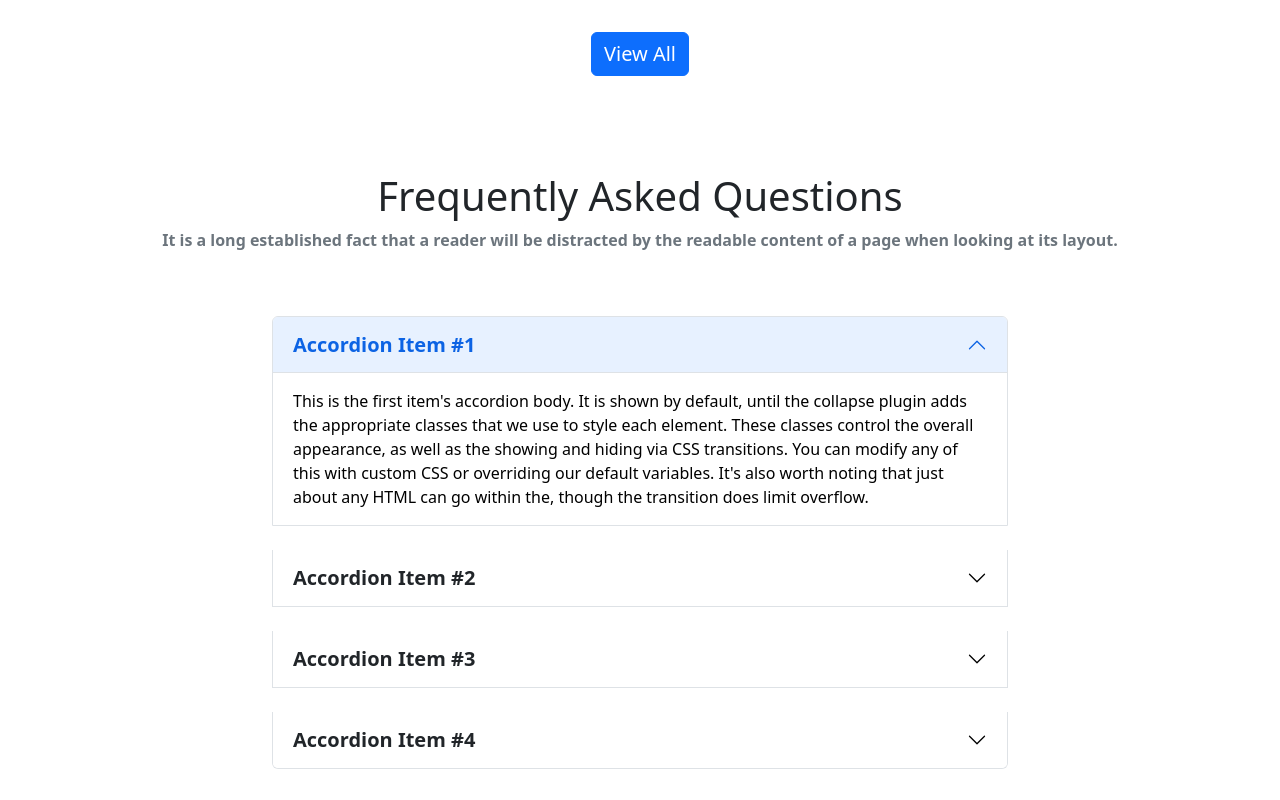
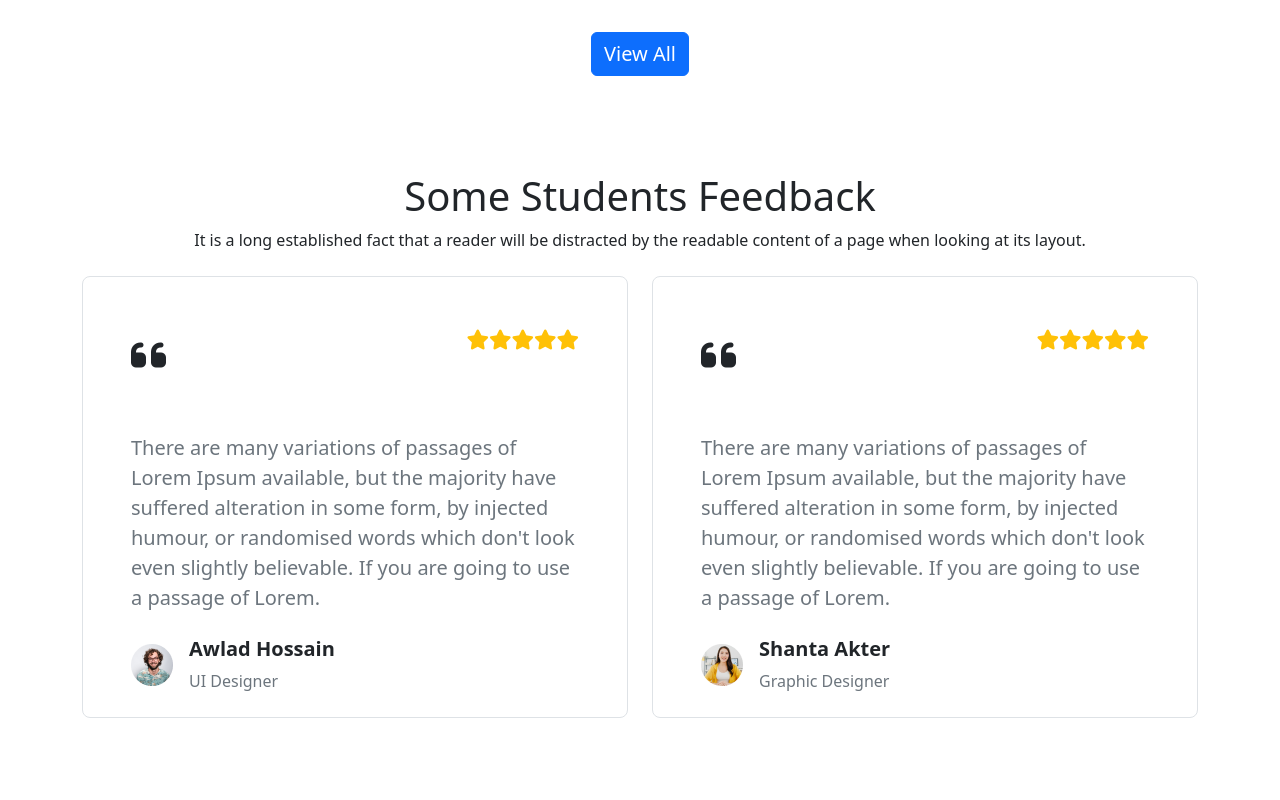
Before and after one commit to RakibMojumder/assignment-project-three, a plain HTML site: page index.html in a window 1280 px wide. Shown: the part 3320-4120 px from the top of the page. Before the commit the page ends 4089 px from the top, so only its background shows below. Drawn offline with nearby package versions, Linux system fonts and the light colour scheme.

Commit message:
feedback section added

```diff
--- a/index.html
+++ b/index.html
@@ -5,6 +5,8 @@
     <meta charset="utf-8">
     <meta name="viewport" content="width=device-width, initial-scale=1">
     <title>Course Hub</title>
+    <!-- Font awesome -->
+    <script src="https://kit.fontawesome.com/cb1f6059b6.js" crossorigin="anonymous"></script>
     <!-- bootstrap -->
     <link href="https://cdn.jsdelivr.net/npm/bootstrap@5.2.0/dist/css/bootstrap.min.css" rel="stylesheet"
         integrity="sha384-gH2yIJqKdNHPEq0n4Mqa/HGKIhSkIHeL5AyhkYV8i59U5AR6csBvApHHNl/vI1Bx" crossorigin="anonymous">
@@ -426,6 +428,71 @@
                 <button class="btn btn-primary fs-5">View All</button>
             </div>
         </section>
+
+
+
+
+        <!-- Feedback section -->
+
+        <section class="feedback-section py-5">
+            <div class="section-tittle text-center mb-4">
+                <h1>Some Students Feedback</h1>
+                <p>It is a long established fact that a reader will be distracted by the readable
+                    content of a page when looking at its layout.</p>
+            </div>
+            <div class="feedback-content">
+                <div class="row row-cols-1 row-cols-md-1 row-cols-lg-2 g-4">
+                    <div class="col">
+                        <div class="feedback px-5 border rounded-3">
+                            <div class="icon-div py-5 d-flex justify-content-between">
+                                <span class="fs-1"><i class="fa-solid fa-quote-left"></i></span>
+                                <span class="fs-5 text-warning"><i class="fa-solid fa-star"></i><i
+                                        class="fa-solid fa-star"></i><i class="fa-solid fa-star"></i><i
+                                        class="fa-solid fa-star"></i><i class="fa-solid fa-star"></i></span>
+                            </div>
+                            <p class="fs-5 text-muted">There are many variations of passages of Lorem Ipsum available,
+                                but
+                                the majority have suffered alteration in some form, by injected
+                                humour, or randomised words which don't look even slightly
+                                believable. If you are going to use a passage of Lorem.</p>
+                            <div class="student-details my-4 d-flex align-items-center">
+                                <div class="student-img">
+                                    <img class="img-fluid" src="./images/./student/student-5.png" alt="">
+                                </div>
+                                <div class="student-name ms-3">
+                                    <h5 class="fw-semibold">Awlad Hossain</h5>
+                                    <p class="text-muted mb-0">UI Designer</p>
+                                </div>
+                            </div>
+                        </div>
+                    </div>
+                    <div class="col">
+                        <div class="feedback px-5 border rounded-3">
+                            <div class="icon-div py-5 d-flex justify-content-between">
+                                <span class="fs-1"><i class="fa-solid fa-quote-left"></i></span>
+                                <span class="fs-5 text-warning"><i class="fa-solid fa-star"></i><i
+                                        class="fa-solid fa-star"></i><i class="fa-solid fa-star"></i><i
+                                        class="fa-solid fa-star"></i><i class="fa-solid fa-star"></i></span>
+                            </div>
+                            <p class="fs-5 text-muted">There are many variations of passages of Lorem Ipsum available,
+                                but
+                                the majority have suffered alteration in some form, by injected
+                                humour, or randomised words which don't look even slightly
+                                believable. If you are going to use a passage of Lorem.</p>
+                            <div class="student-details my-4 d-flex align-items-center">
+                                <div class="student-img">
+                                    <img class="img-fluid" src="./images/./student/student-6.png" alt="">
+                                </div>
+                                <div class="student-name ms-3">
+                                    <h5 class="fw-semibold">Shanta Akter</h5>
+                                    <p class="text-muted mb-0">Graphic Designer</p>
+                                </div>
+                            </div>
+                        </div>
+                    </div>
+                </div>
+            </div>
+        </section>
         <!-- frequently ask question section start -->
 
         <section class="ask-question-section">
```
